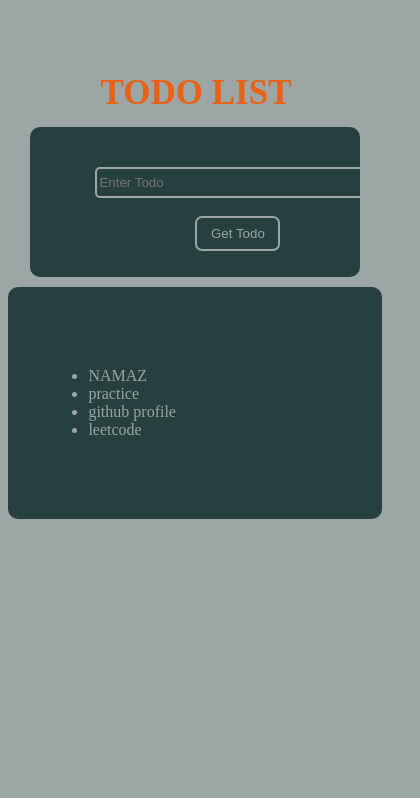
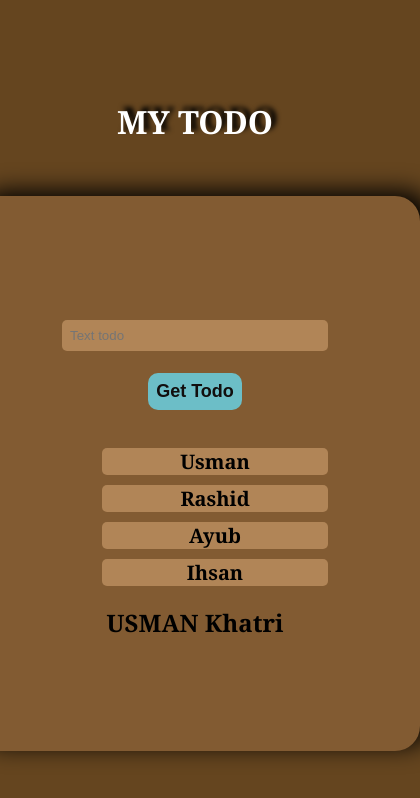
Before and after one commit to usmankhatri342/todo-app, a plain HTML site: page index.html in a window 390 px wide. Shown: the whole page, 420 px wide, since content can reach past the window. Drawn offline with Linux system fonts and the light colour scheme.

Commit message:
TODO APP

```diff
--- a/app.js
+++ b/app.js
@@ -1,53 +1,123 @@
 
 
-const form = document.querySelector("#todo-form");
-const list = document.querySelector("#todo-list");
-const saveList = document.querySelector("#saveList");
-const todolist = [
-    "NAMAZ",
-    "practice",
-    "github profile",
-    "leetcode",
+let form = document.getElementById("form");
+let ulMain = document.getElementById("main-ul");
 
-];
+let savedItems = localStorage.getItem("li");
+if (savedItems) {
 
-// const savelist = [
+    ulMain.innerHTML = JSON.parse(savedItems);
+}
 
-// ];
-// localStorage.setItem("saveList", JSON.stringify(saveList));
-// const save = JSON.parse(localStorage.getItem("saveList"));
-
-localStorage.setItem("mulist", JSON.stringify(todolist));
-
-const mulist = JSON.parse(localStorage.getItem("mulist"));
-
-console.log("mulist" , mulist);
+form.addEventListener("submit", (event) => {
+  event.preventDefault();
 
 
+  let inputValue = event.target[0].value;
 
-// for (let i = 0; i < todolist.length; i++) {
-//     const value = todolist[i]
-//     list.innerHTML += `<li>${todolist[i]}</li>`
+  let li = document.createElement("li");
+  li.textContent = inputValue;
+  li.className = "todo-li";
 
-// };
+  ulMain.appendChild(li);
+
+
+  localStorage.setItem("li", JSON.stringify(ulMain.innerHTML));
+
+  event.target[0].value = "";
+});
 
 
 
 
-// const <li> </li> = localStorage.getItem("todomylist");
-
-todolist.map(function(value , index) {
-    console.log( index,"usman" , value);
-     list.innerHTML += `<li>${value }</li>`
-})
-form.addEventListener("submit", (event) => {
-    event.preventDefault()
-
-    const todo = event.target.children[0].value;
-
-    list.innerHTML += `<li>${todo} </li>`;
 
 
-    event.target.reset();
 
-});
+
+
+
+
+
+
+
+
+
+
+
+
+
+
+
+
+
+
+
+
+
+
+
+
+
+
+
+
+
+
+
+
+
+// const form = document.querySelector("#todo-form");
+// const list = document.querySelector("#todo-list");
+// const saveList = document.querySelector("#saveList");
+// const todolist = [
+//     "NAMAZ",
+//     "practice",
+//     "github profile",
+//     "leetcode",
+
+// ];
+
+// // const savelist = [
+
+// // ];
+// // localStorage.setItem("saveList", JSON.stringify(saveList));
+// // const save = JSON.parse(localStorage.getItem("saveList"));
+
+// localStorage.setItem("mulist", JSON.stringify(todolist));
+
+// const mulist = JSON.parse(localStorage.getItem("mulist"));
+
+// console.log("mulist" , mulist);
+
+
+
+// // for (let i = 0; i < todolist.length; i++) {
+// //     const value = todolist[i]
+// //     list.innerHTML += `<li>${todolist[i]}</li>`
+
+// // };
+
+
+
+
+// // const <li> </li> = localStorage.getItem("todomylist");
+
+// todolist.map(function(value , index) {
+//     console.log( index,"usman" , value);
+//      list.innerHTML += `<li>${value }</li>`
+// })
+// form.addEventListener("submit", (event) => {
+//     event.preventDefault()
+
+//     const todo = event.target.children[0].value;
+
+//     list.innerHTML += `<li>${todo} </li>`;
+
+
+//     event.target.reset();
+
+// });
+
+// todo_array.map((value)=>{
+//     list.innerHTML += `<li> ${value} </li>`
+// });
--- a/index.html
+++ b/index.html
@@ -3,22 +3,37 @@
 <head>
     <meta charset="UTF-8">
     <meta name="viewport" content="width=device-width, initial-scale=1.0">
-    <title>TODO-APP by USMAN TT</title>
+    <title>ToDo With Local Storage by Usman</title>
     <link rel="stylesheet" href="style.css">
 </head>
 <body>
-    <h1 id="title">TODO LIST</h1>
+    <h1 class="h1">MY TODO</h1><br/>
 
-    <form id="todo-form">
+    <div class="contanor">
+        <!-- main -->
+<div class="form-main">
+    <!-- card -->
+    <form action=""id='form'><br/>
+<input required type="text" placeholder="Text todo"><br/><br/>
+<button class="Btn-one">Get Todo</button><br/><br/>
 
-        <input type="text" placeholder="Enter Todo" id="saveList"><br /><br />
-        <button>Get Todo</button>
+
+
     </form>
+    <div class="card-ul">
+        <ul id="main-ul">
+            <!-- my-ul -->
+    <li>Usman</li>
+    <li>Rashid</li>
+    <li>Ayub</li>
+    <li>Ihsan</li>
 
-    <ul id="todo-list">
+        </ul>
+        <h2>USMAN Khatri</h2>
+    </div>
+        </div>
+</div>
 
-    </ul>
 
-    <script type="module" src="./app.js"></script>
-</body>
+</body><script src="app.js"></script>
 </html>
--- a/style.css
+++ b/style.css
@@ -1,125 +1,79 @@
 body{
-    background-color: #9da5a5;
-
-    /* border: 2px solid red; */
-    color:  #9da5a5;
-}
-#todo-form{
-    width: 40%;
-    padding: 50px;
-    justify-content: center;
-    padding: 15px;
-    background-color: #263f3f;
-    margin: auto;
-    position: relative;
-
-    top: 40px;
-    border-radius: 10px;
-}
-#title{
-    color: #316e6e;
-    position: relative;
-    left: 570px;
-    top: 50px;
-}
-#todo-form>input{
-    background-color: transparent;
-    border: 2px solid  #9da5a5;
-    color:  #9da5a5;
-    width: 350px;
-    height: 25px;
-    border-radius: 5px;
-    position: relative;
-    left: 90px;
-    top: 5px;
-}
-#todo-form>button{
-    background-color: transparent;
-    border: 2px solid  #9da5a5;
-    width: 85px;
-    height: 35px;
-    color:  #9da5a5;
-    position: relative;
-    left: 220px;
-    border-radius: 7px;
-}
-#todo-list{
-    width: 30%;
-    margin: auto;
-    background-color:  #263f3f;
-    position: relative;
-    color:  #9da5a5;
-    top: 50px;
-    border-radius: 10px;
-    padding: 80px;
+    background-color: #65451F;
+    font-family: Georgia, 'Times New Roman', Times, serif;
 
 }
 
-@media only screen and (max-width: 600px) {
-
-    body{
-        background-color: #9da5a5;
-
-        color: #263f3f;
-    }
-    #title{
-        font-size: 35px;
-        color: #263f3f;
-        position: relative;
-        left: 1px;
-        bottom: 280px;
-    }
-    #todo-form{
-        width: 80%;
-
-        justify-content: center;
-
-        background-color: #263f3f;
-        margin: auto;
-        position: relative;
-        height: 120px;
-        top: 40px;
-        border-radius: 10px;
-    }
-    #title{
-        color: #e76216;
-        /* position: relative;
-        right: 250px;
-        top: 100px; */
-        text-align: center;
-    }
-    #todo-form>input{
-        background-color: transparent;
-        border: 2px solid  #9da5a5;
-        color:  #9da5a5;
-        width: 275px;
-        height: 25px;
-        border-radius: 5px;
-        position: relative;
-        left: 50px;
-        top: 25px;
-    }
-    #todo-form>button{
-        background-color: transparent;
-        border: 2px solid  #9da5a5;
-        width: 85px;
-        height: 35px;
-        color:  #9da5a5;
-        position: relative;
-        left: 150px;
-        top: 25px;
-        border-radius: 7px;
-    }
-    #todo-list{
-        width: 57%;
+.contanor{
 
 
-        background-color:  #263f3f;
-        position: relative;
-        color:  #9da5a5;
-        top: 50px;
-        border-radius: 10px;
-        padding: 80px;
+    margin-top: 10px;
+    display: flex;
+    justify-content: center;
+    align-items: center;
 
-    }
-  };
+}
+.h1{
+    color: black;
+    font-weight: bold;
+    text-shadow: 5px -4px 5px black;
+    margin-top: 100px;
+    text-align: center;
+    color: white;
+}
+.form-main{
+    border: 2px solid #825B32;
+    padding: 90px;
+    text-align: center;
+    border-radius: 25px;
+    background-color: #825B32;
+    box-shadow: 10px -5px 25px black;
+
+
+
+}
+.form-main ul li{
+    background-color:#b18557;
+   border-radius: 5px;
+    margin-top: 10px;
+    font-weight: bold;
+    font-size: 20px;
+    list-style: none;
+}
+form input{
+    background-color: #b18557 ;
+    border: none;
+    outline: none;
+    margin-top: 10px;
+
+    padding: 8px;
+
+    border-radius: 5px ;
+    width: 250px;
+}
+
+
+form button{
+
+    outline: none;
+    border: none;
+    border-radius: 10px;
+    padding: 8px;
+    background-color: #6CBEC7;
+font-size: 18px;
+    color: rgb(17, 14, 14);
+    font-weight: bold;
+
+}
+
+form button:hover{
+
+    background-color: #1a7a85;
+}
+form button:active{
+    border-top:  2px solid black;
+    border-right: 1px solid white;
+    border-left:  2px solid black;
+    border-bottom:1px solid white ;
+
+}
```
